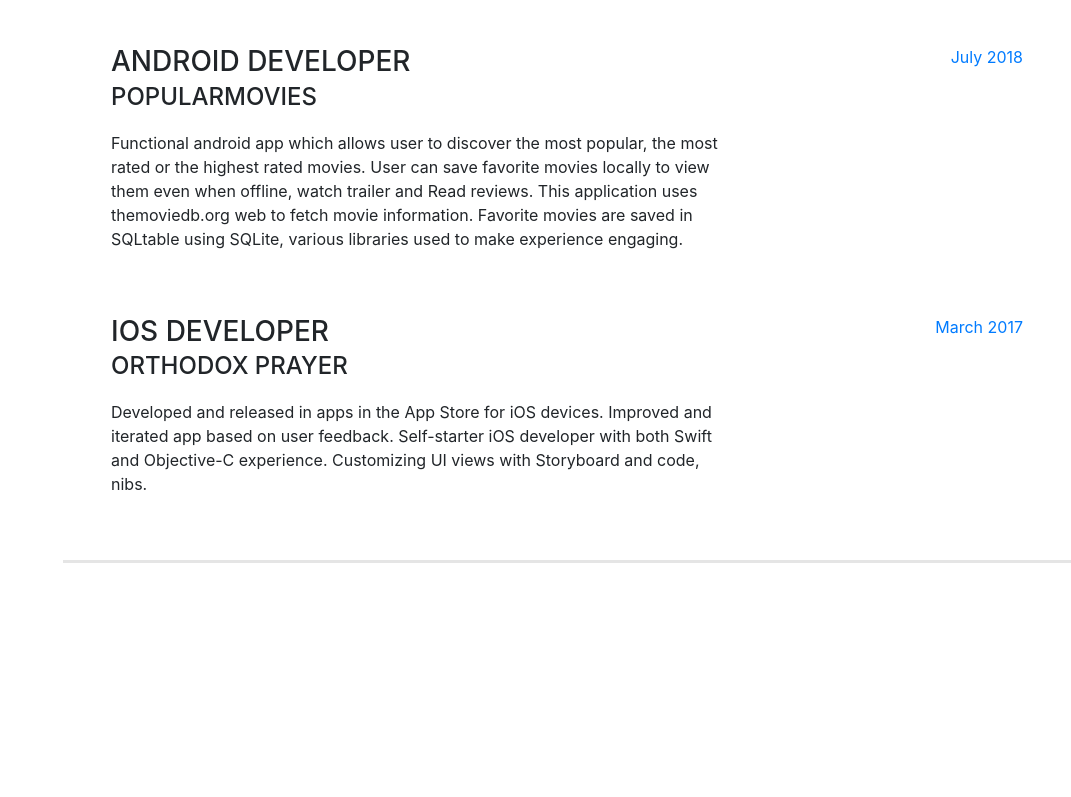
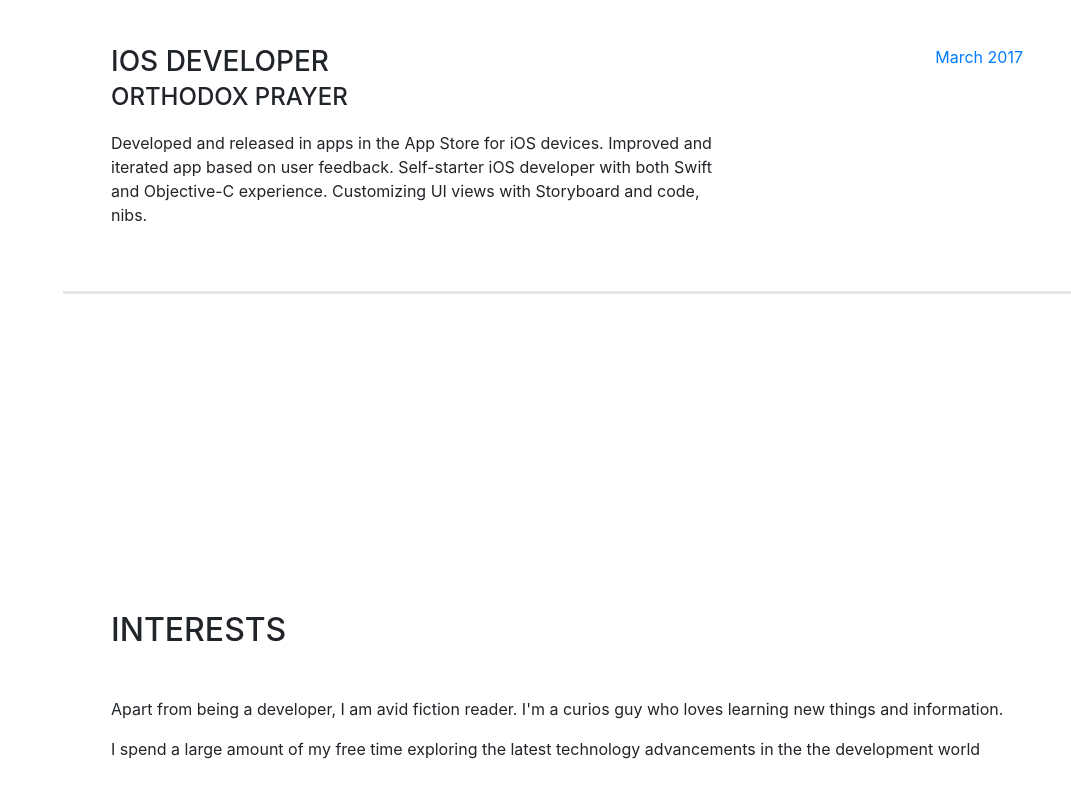
Before and after one commit to kiduel/Portfolio, a website with bundled scripts: page index.html in a window 1280 px wide. Shown: the part 3277-4074 px from the top of the page, without its empty margins (209-1280 px from the left). Built offline with nearby package versions, Linux system fonts and the light colour scheme; a web font is replaced by a local one.

Commit message:
Update index.html

```diff
--- a/index.html
+++ b/index.html
@@ -322,20 +322,6 @@
             </div>
           </div>
 
-          <div class="resume-item d-flex flex-column flex-md-row mb-5">
-            <div class="resume-content mr-auto">
-              <h3 class="mb-0">Android Developer</h3>
-              <div class="subheading mb-3">PopularMovies</div>
-              <p>
-              Functional android app which allows user to discover the most popular, the most rated or the highest rated movies.
-              User can save favorite movies locally to view them even when offline, watch trailer and Read reviews. This application uses themoviedb.org web to fetch movie information.
-              Favorite movies are saved in SQLtable using SQLite, various libraries used to make experience engaging.   </p>
-            </div>
-            <div class="resume-date text-md-right">
-              <span class="text-primary">   July 2018 </span>
-            </div>
-          </div>
-
           <div class="resume-item d-flex flex-column flex-md-row">
             <div class="resume-content mr-auto">
               <h3 class="mb-0">iOS Developer</h3>
```
